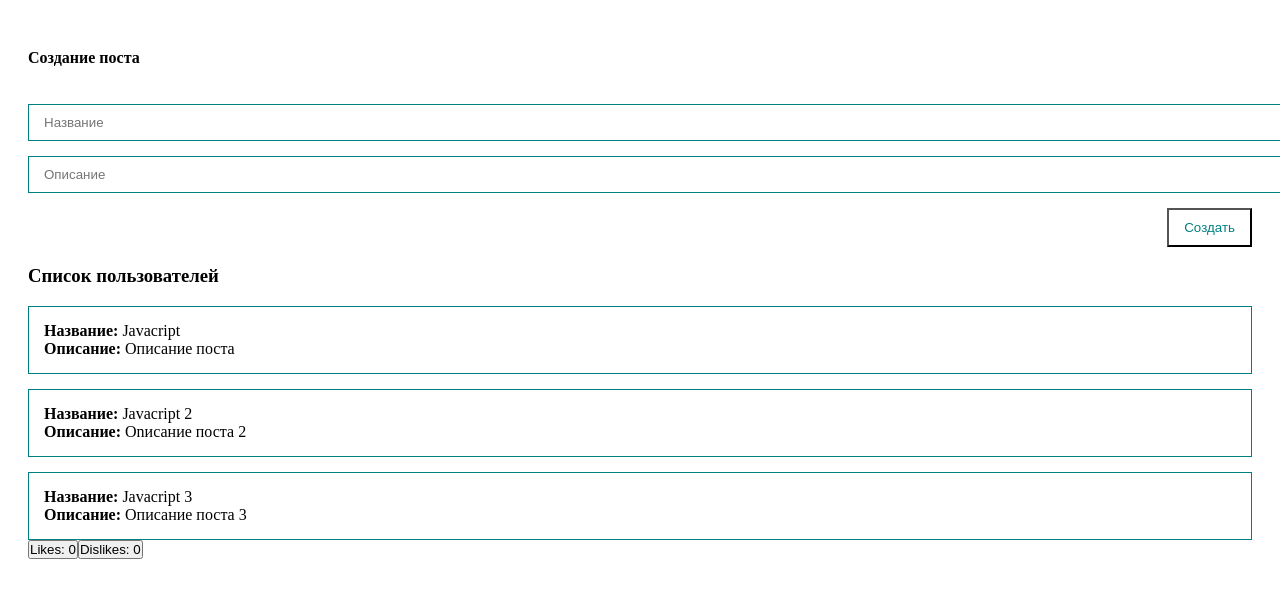
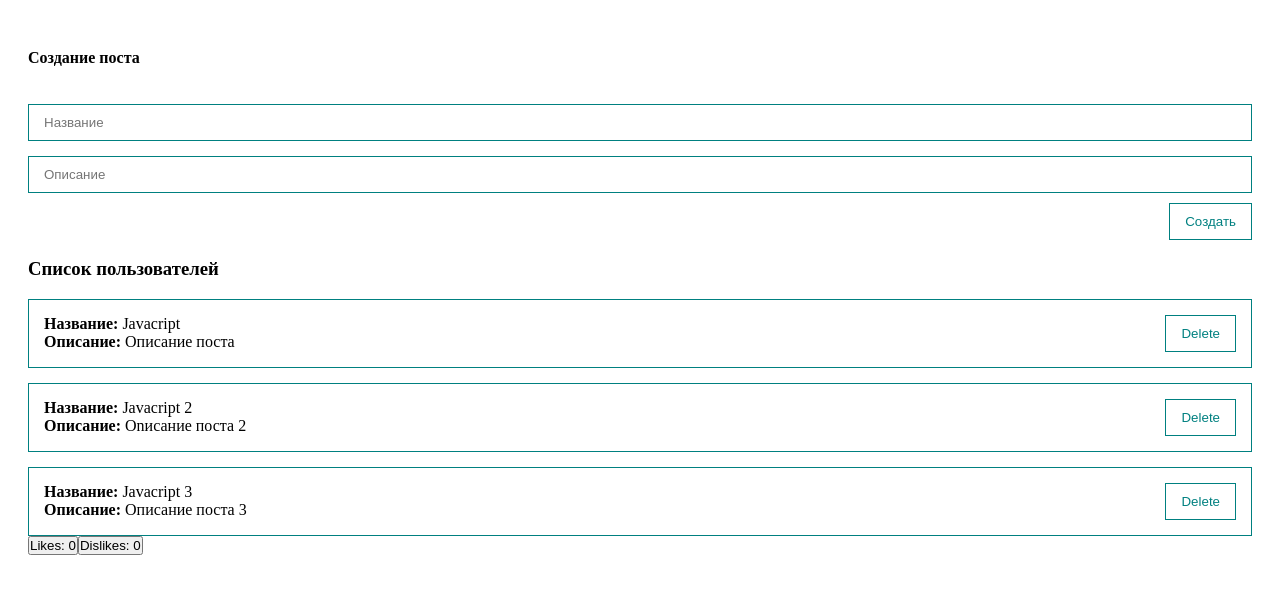
Before and after one commit to Kamikaze800/vue_proj, a Vue app: page / in a window 1280 px wide. Shown: the top 598 px of the page. Built offline with nearby package versions, Linux system fonts and the light colour scheme.

Commit message:
mybutton

```diff
--- a/src/App.vue
+++ b/src/App.vue
@@ -3,11 +3,11 @@
     <post-form @create="createPost"/>
     <post-list v-bind:posts="posts"/>
 
-  <div>
-    <button @click="addlike">Likes: {{ likes }}</button>
-    <button @click="adddislike">Dislikes: {{ dislikes }}</button>
+    <div>
+      <button @click="addlike">Likes: {{ likes }}</button>
+      <button @click="adddislike">Dislikes: {{ dislikes }}</button>
+    </div>
   </div>
-    </div>
 </template>
 
 <script>
@@ -56,7 +56,8 @@ export default {
   margin: 0;
   padding: 0;
 }
-.app{
+
+.app {
   padding: 20px;
 }
 
--- a/src/components/PostForm.vue
+++ b/src/components/PostForm.vue
@@ -5,11 +5,15 @@
            placeholder="Название">
     <input v-model="post.body" class="input" type="text"
            placeholder="Oпиcaниe">
-    <button class="btn" @click="createPost">Coздать</button>
+    <my-button
+        style="align-self: flex-end; margin-top: 10px;"
+        class="btn" @click="createPost">Coздать
+    </my-button>
   </form>
 </template>
 
 <script>
+
 export default {
   name: "PostForm",
   data() {
@@ -40,17 +44,10 @@ form {
 }
 
 .input {
-  width: 100%;
   border: 1px solid teal;
   padding: 10px 15px;
   margin-top: 15px;
 }
 
-.btn {
-  align-self: flex-end;
-  margin-top: 15px;
-  padding: 10px 15px;
-  background: none;
-  color: teal;
-}
+
 </style>
--- a/src/components/PostItem.vue
+++ b/src/components/PostItem.vue
@@ -1,13 +1,21 @@
 <template>
- <div class="post">
-    <div><strong>Hазвание:</strong> {{ post.title }}</div>
-    <div><strong>Oписание:</strong> {{ post.body }}</div>
+  <div class="post">
+    <div>
+      <div><strong>Hазвание:</strong> {{ post.title }}</div>
+      <div><strong>Oписание:</strong> {{ post.body }}</div>
+    </div>
+    <div class='post_btns'>
+      <my-button>Delete</my-button>
+    </div>
   </div>
 </template>
 
 <script>
+import MyButton from "@/components/UI/MyButton.vue";
+
 export default {
   name: "PostItem",
+  components: {MyButton},
   props: {
     post: {
       type: Object,
@@ -18,5 +26,12 @@ export default {
 </script>
 
 <style scoped>
-
+.post {
+  border: 1px solid teal;
+  padding: 15px;
+  margin-top: 15px;
+  align-items: center;
+  display: flex;
+  justify-content: space-between;
+}
 </style>
--- a/src/components/PostList.vue
+++ b/src/components/PostList.vue
@@ -21,9 +21,5 @@ export default {
 </script>
 
 <style scoped>
-.post {
-  border: 1px solid teal;
-  padding: 15px;
-  margin-top: 15px;
-}
+
 </style>
--- /dev/null
+++ b/src/components/UI/MyButton.vue
@@ -0,0 +1,20 @@
+<template>
+<button class="btn">
+<slot></slot>
+</button>
+</template>
+
+<script>
+export default {
+  name: "my-button"
+}
+</script>
+
+<style scoped>
+.btn {
+  padding: 10px 15px;
+  background: none;
+  color: teal;
+  border: 1px solid teal;
+}
+</style>
--- /dev/null
+++ b/src/components/UI/index.js
@@ -0,0 +1,4 @@
+import MyButton from "@/components/UI/MyButton.vue";
+export default [
+    MyButton
+]
--- a/src/main.js
+++ b/src/main.js
@@ -1,3 +1,11 @@
 import { createApp } from 'vue'
 import App from './App.vue'
-createApp(App).mount('#app')
+import components from '@/components/UI';
+
+const app = createApp(App);
+
+components.forEach(component => {
+    app.component(component.name, component);
+})
+
+app.mount('#app')
```
